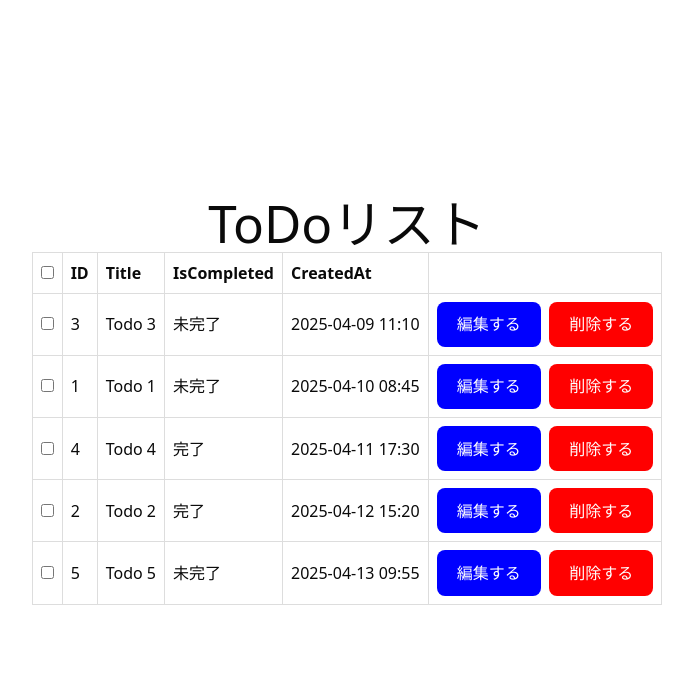
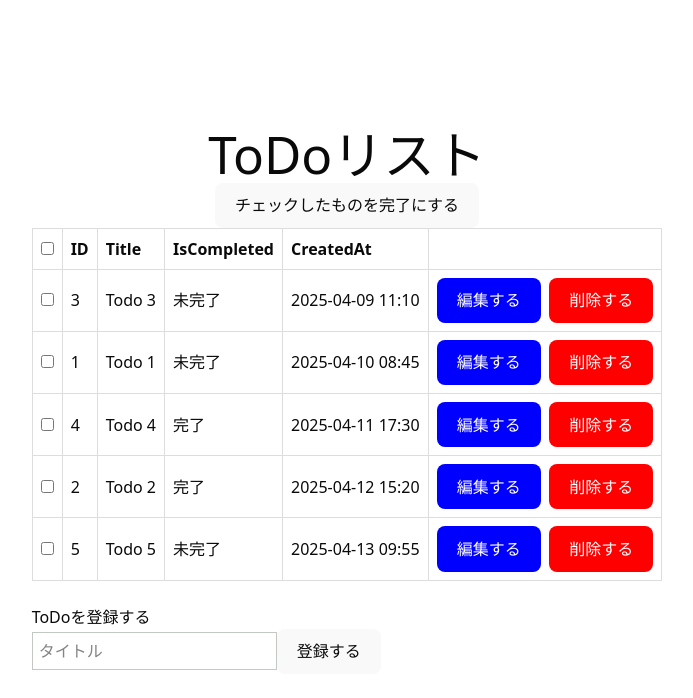
Before and after one commit to yanagisawahidetoshi/react-lectures, a React (Vite) app: page /to-do-sample in a window 1280 px wide. Shown: the top 698 px of the page, without its empty margins (293-986 px from the left). Built offline with nearby package versions, Linux system fonts and the light colour scheme.

Commit message:
ToDo登録追加

```diff
--- /dev/null
+++ b/src/components/sample/CreateTodo/index.tsx
@@ -0,0 +1,39 @@
+import { useState } from 'react';
+import { Input } from '../Input';
+import styles from './styles.module.css';
+
+type Props = {
+  onSubmit: (v: string) => void;
+};
+
+export const CreateTodo: React.FC<Props> = ({ onSubmit }) => {
+  const [todo, setTodo] = useState('');
+
+  function handleSubmit(e: React.FormEvent<HTMLFormElement>) {
+    e.preventDefault();
+    if (!todo) {
+      alert('タイトルを登録してください');
+      return;
+    }
+    setTodo('');
+    onSubmit(todo);
+  }
+
+  return (
+    <>
+      <form className={styles.container} onSubmit={handleSubmit}>
+        <label htmlFor="title" className={styles.label}>
+          ToDoを登録する
+        </label>
+        <div>
+          <Input
+            placeholder="タイトル"
+            value={todo}
+            onChange={(e) => setTodo(e.target.value)}
+          />
+          <button type="submit">登録する</button>
+        </div>
+      </form>
+    </>
+  );
+};
--- /dev/null
+++ b/src/components/sample/CreateTodo/styles.module.css
@@ -0,0 +1,10 @@
+.container {
+  display: flex;
+  justify-content: flex-start;
+  flex-flow: column;
+  align-items: flex-start;
+  margin-top: 24px;
+}
+.label {
+  display: block;
+}
--- a/src/components/sample/EditableItem/index.tsx
+++ b/src/components/sample/EditableItem/index.tsx
@@ -1,4 +1,4 @@
-import styles from './styles.module.css';
+import { Input } from '../Input';
 
 type Props = {
   value: string;
@@ -13,12 +13,7 @@ export const EditableItem: React.FC<Props> = ({
   return (
     <>
       {isEdit ? (
-        <input
-          type="text"
-          value={value}
-          onChange={(e) => onChangeInput(e.target.value)}
-          className={styles.input}
-        />
+        <Input value={value} onChange={(e) => onChangeInput(e.target.value)} />
       ) : (
         <span>{value}</span>
       )}
--- /dev/null
+++ b/src/components/sample/Input/index.tsx
@@ -0,0 +1,24 @@
+import { css } from '@emotion/css';
+
+type Props = {
+  value: string;
+  onChange: (e: React.ChangeEvent<HTMLInputElement>) => void;
+  placeholder?: string;
+};
+
+export const Input: React.FC<Props> = ({ value, onChange, placeholder }) => {
+  const inputStyle = css`
+    border: 1px solid #6766;
+    padding: 6px;
+  `;
+
+  return (
+    <input
+      type="text"
+      value={value}
+      placeholder={placeholder}
+      onChange={(e) => onChange(e)}
+      className={inputStyle}
+    />
+  );
+};
--- /dev/null
+++ b/src/components/sample/Input/styles.module.css
@@ -0,0 +1,4 @@
+.input {
+  border: 1px solid #6766;
+  padding: 6px;
+}
--- a/src/components/sample/ToDoItem/index.tsx
+++ b/src/components/sample/ToDoItem/index.tsx
@@ -3,16 +3,26 @@ import { ToDo } from '../../../types';
 import { ActionButtons } from '../ActionButtons';
 import { EditableItem } from '../EditableItem';
 
-type Props = {
+export type Props = {
   todo: ToDo;
   onSubmitEdit: (id: number, title: string) => void;
   onClickDelete: (id: number) => void;
+  isChecked: boolean;
+  onChangeCompleted: ({
+    id,
+    isChecked,
+  }: {
+    id: number;
+    isChecked: boolean;
+  }) => void;
 };
 
 export const ToDoItem: React.FC<Props> = ({
   todo,
   onClickDelete,
   onSubmitEdit,
+  isChecked,
+  onChangeCompleted,
 }) => {
   const [editingTitle, setEditingTitle] = useState(todo.title);
   const [isEdit, setIsEdit] = useState(false);
@@ -30,10 +40,20 @@ export const ToDoItem: React.FC<Props> = ({
     setIsEdit(false);
     setEditingTitle(todo.title);
   }
+
   return (
     <>
       <td>
-        <input type="checkbox" />
+        <input
+          type="checkbox"
+          checked={isChecked}
+          onChange={(e) =>
+            onChangeCompleted({
+              id: todo.id,
+              isChecked: e.target.checked,
+            })
+          }
+        />
       </td>
       <td>{todo.id}</td>
       <td>
--- a/src/components/sample/ToDoList/index.tsx
+++ b/src/components/sample/ToDoList/index.tsx
@@ -1,28 +1,39 @@
 import type { ToDo } from '../../../types';
+import type { Props as ToDoItemProps } from '../ToDoItem';
 import { ToDoItem } from '../ToDoItem';
 import styles from './styles.module.css';
 
-type Props = {
+export type Props = {
   todos: ToDo[];
   onClickDelete: (id: number) => void;
   onSubmitEdit: (id: number, title: string) => void;
+  onChangeAllCheckIds: (e: React.ChangeEvent<HTMLInputElement>) => void;
+  checkingIds: number[];
+  onChangeCompleted: ToDoItemProps['onChangeCompleted'];
+  onClickDoCompleted: () => void;
 };
 
 export const ToDoList: React.FC<Props> = ({
   todos,
   onClickDelete,
   onSubmitEdit,
+  onChangeAllCheckIds,
+  checkingIds,
+  onChangeCompleted,
+  onClickDoCompleted,
 }) => {
   const sortedTodos = [...todos].sort(
     (a, b) => Date.parse(a.createdAt) - Date.parse(b.createdAt)
   );
 
   return (
+    <>
+      <button onClick={onClickDoCompleted}>チェックしたものを完了にする</button>
       <table className={styles.table}>
         <thead>
           <tr>
             <th>
-            <input type="checkbox" />
+              <input type="checkbox" onChange={onChangeAllCheckIds} />
             </th>
             <th>ID</th>
             <th>Title</th>
@@ -38,10 +49,13 @@ export const ToDoList: React.FC<Props> = ({
                 todo={v}
                 onClickDelete={onClickDelete}
                 onSubmitEdit={onSubmitEdit}
+                isChecked={checkingIds.includes(v.id)}
+                onChangeCompleted={onChangeCompleted}
               />
             </tr>
           ))}
         </tbody>
       </table>
+    </>
   );
 };
--- a/src/pages/sample/ToDos/index.tsx
+++ b/src/pages/sample/ToDos/index.tsx
@@ -1,4 +1,5 @@
 import { useState } from 'react';
+import { CreateTodo } from '../../../components/sample/CreateTodo';
 import { ToDoList } from '../../../components/sample/ToDoList';
 
 export const ToDos = () => {
@@ -35,20 +36,66 @@ export const ToDos = () => {
     },
   ];
 
-  const [todos, setDoDos] = useState(initialTodos);
+  const [todos, setToDos] = useState(initialTodos);
+  const [checkingIds, setCheckingIds] = useState<number[]>([]);
 
   function deleteTodo(id: number) {
-    setDoDos((prevTodos) => {
+    setToDos((prevTodos) => {
       return prevTodos.filter((todo) => todo.id !== id);
     });
   }
 
   function editTodo(id: number, title: string) {
-    setDoDos((prevTodos) => {
+    setToDos((prevTodos) => {
       return prevTodos.map((todo) => {
         return todo.id === id ? { ...todo, title } : todo;
       });
     });
+  }
+
+  function addToDo(title: string) {
+    setToDos([
+      ...todos,
+      {
+        title,
+        id: (todos.at(-1)?.id ?? 0) + 1,
+        isCompleted: false,
+        createdAt: Date(),
+      },
+    ]);
+  }
+
+  function handleChangeAllCheckIds(e: React.ChangeEvent<HTMLInputElement>) {
+    if (e.target.checked) {
+      setCheckingIds(todos.map((v) => v.id));
+    } else {
+      setCheckingIds([]);
+    }
+  }
+
+  function toggleCompleted({
+    id,
+    isChecked,
+  }: {
+    id: number;
+    isChecked: boolean;
+  }) {
+    setCheckingIds((prevState) =>
+      isChecked ? [...prevState, id] : prevState.filter((v) => v !== id)
+    );
+  }
+
+  function doCompleted() {
+    setToDos(
+      todos.map((v) => {
+        return checkingIds.includes(v.id)
+          ? {
+              ...v,
+              isCompleted: true,
+            }
+          : v;
+      })
+    );
   }
 
   return (
@@ -58,7 +105,12 @@ export const ToDos = () => {
         todos={todos}
         onClickDelete={deleteTodo}
         onSubmitEdit={editTodo}
+        onChangeAllCheckIds={handleChangeAllCheckIds}
+        checkingIds={checkingIds}
+        onChangeCompleted={toggleCompleted}
+        onClickDoCompleted={doCompleted}
       />
+      <CreateTodo onSubmit={addToDo} />
     </article>
   );
 };
```
Lines whose indentation alone changed are shown as unchanged.
